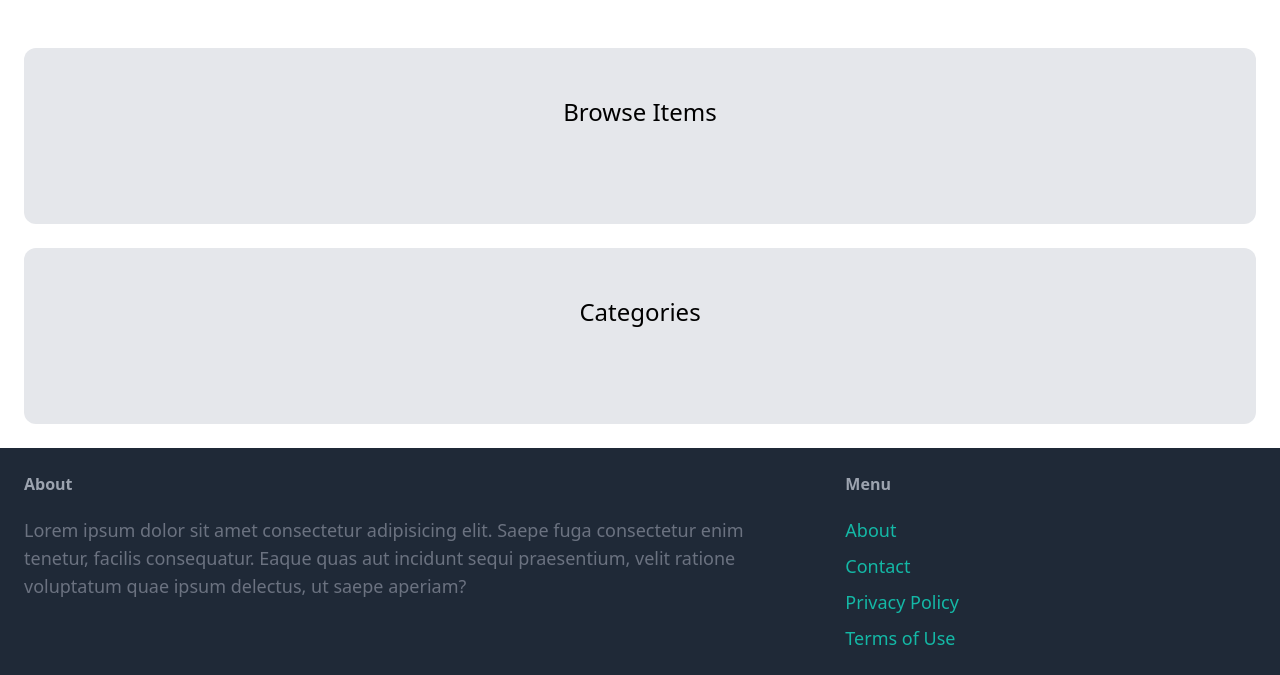
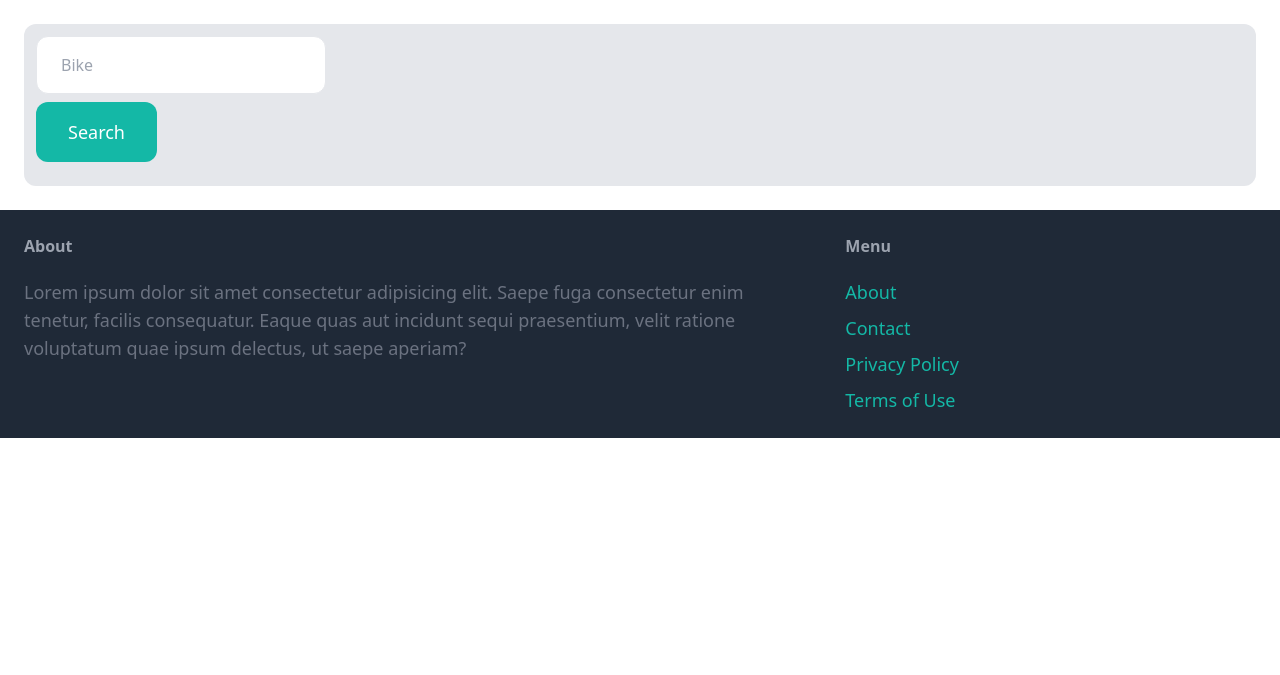
Before and after one commit to vperizes/online_marketplace, a Django app: page /items/browse/ in a window 1280 px wide. Shown: the part 77-752 px from the top of the page. Run offline with Django 5.2, Linux system fonts and the light colour scheme; data that the repository does not hold is empty; some libraries are stand-ins or nearby versions.

Commit message:
add search bar to front end

```diff
--- a/marketplace/item/templates/item/browse.html
+++ b/marketplace/item/templates/item/browse.html
@@ -1,11 +1,17 @@
 {% extends "core/base.html" %}
 
-{% block title %}Welcome{% endblock  %}
+{% block title %}Browse{% endblock  %}
 
 {% block content %}
- <div class="mt-6 px-6 py-12 bg-gray-200 rounded-xl">
-    <h2 class="mb-12 text-2xl text-center">Browse Items</h2>
+    <div class="pb-6 py-3 px-3 grid grid-cols-4 gap-4 bg-gray-200 rounded-xl">
+        <div class="col-span-1">
+            <form action="{% url "item:browse" %}" method="get">
+                <input type="text" class="w-full py-4 px-6 border rounded-xl" name="query" value="{{query}}" placeholder="Bike">
+                <button class="mt-2 py-4 px-8 text-lg bg-teal-500 hover:bg-teal-700 text-white rounded-xl">Search</button>
+            </form>
 
+        </div>
+        <div class="col-span-3">
             <div class="grid grid-cols-3 gap-3">
                 {% for item in items %}
                     <div>
@@ -22,21 +28,5 @@
                 {% endfor %}
             </div>
         </div>
-
- <div class="mt-6 px-6 py-12 bg-gray-200 rounded-xl">
-    <h2 class="mb-12 text-2xl text-center">Categories</h2>
-
-    <div class="grid grid-cols-3 gap-3">
-        {% for category in categories  %}
-        <div>
-            <a href="#">
-                <div class="p-6 bg-white rounded-b-xl">
-                    <h2 class="text-2xl">{{category.name}}</h2>
-                    <p class="text-gray-500">{{category.items.count}} items</p>
-                </div>
-            </a>
-        </div>
-        {% endfor %}
-    </div>
     </div>
 {% endblock  %}
--- a/marketplace/item/views.py
+++ b/marketplace/item/views.py
@@ -5,7 +5,7 @@ from .forms import NewItemForm, EditItemForm
 
 
 def browse(request):
-    items = Item.objects.all()
+    items = Item.objects.filter(is_sold=False)
     return render(request, "item/browse.html", {"items": items})
 
 
```
Lines whose indentation alone changed are shown as unchanged.
